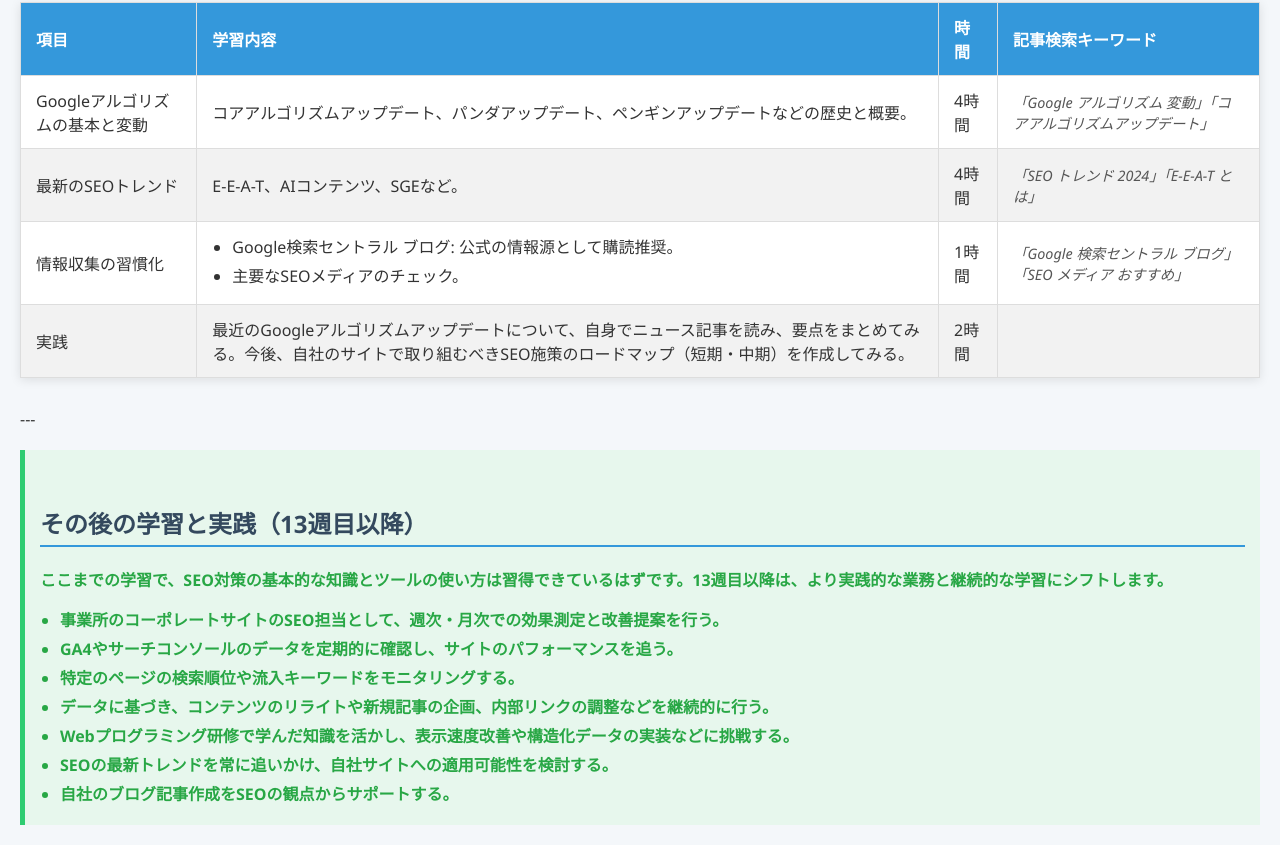
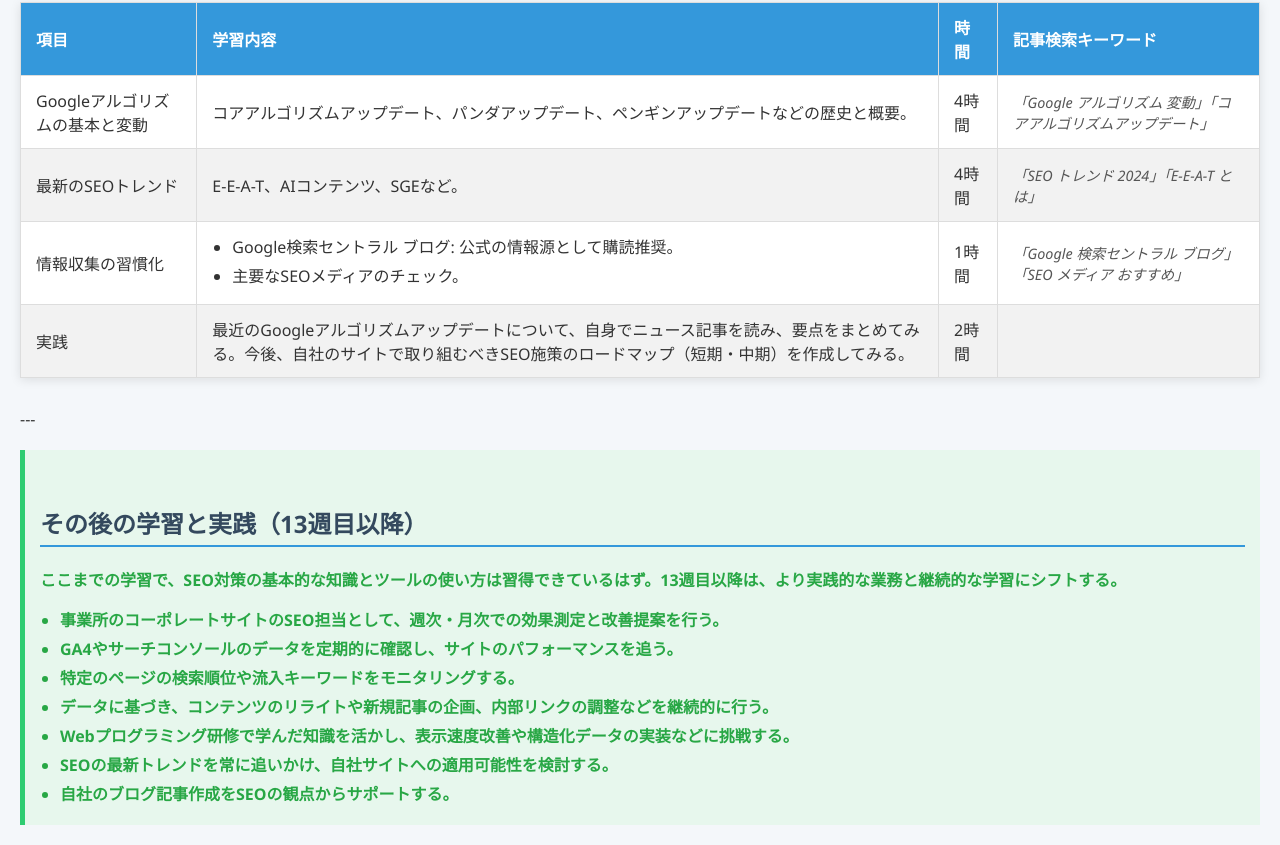
Before and after one commit to YM-phaseone/www, a plain HTML site: page SEO.html in a window 1280 px wide. Shown: the part 5573-6418 px from the top of the page. Drawn offline with Linux system fonts and the light colour scheme.

Commit message:
Add files via upload

```diff
--- a/SEO.html
+++ b/SEO.html
@@ -571,7 +571,7 @@
 
     <div class="note">
         <h2>その後の学習と実践（13週目以降）</h2>
-        <p>ここまでの学習で、SEO対策の基本的な知識とツールの使い方は習得できているはずです。13週目以降は、より実践的な業務と継続的な学習にシフトします。</p>
+        <p>ここまでの学習で、SEO対策の基本的な知識とツールの使い方は習得できているはず。13週目以降は、より実践的な業務と継続的な学習にシフトする。</p>
         <ul>
             <li>事業所のコーポレートサイトのSEO担当として、週次・月次での効果測定と改善提案を行う。</li>
             <li>GA4やサーチコンソールのデータを定期的に確認し、サイトのパフォーマンスを追う。</li>
```
